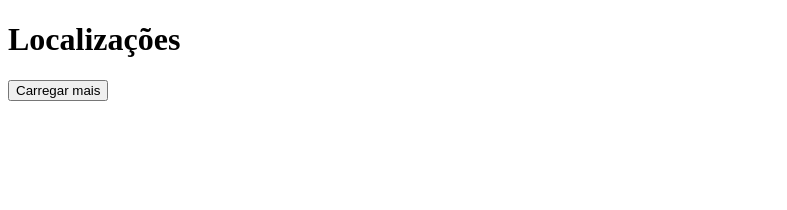
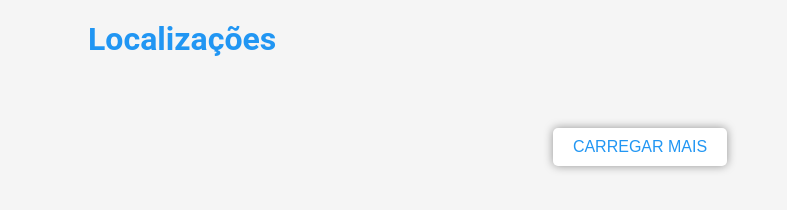
Before and after one commit to GuiguiEM/RickAndMorty-WebSite, a plain HTML site: page localizacoes/index.html in a window 1280 px wide. Shown: the whole page, without its empty margins (0-787 px from the left). Drawn offline with Linux system fonts and the light colour scheme; no server answers.

Commit message:
update 10

```diff
--- a/localizacoes/style.css
+++ b/localizacoes/style.css
@@ -1,4 +1,57 @@
+* {
+  margin: 0;
+  padding: 0;
+  box-sizing: border-box;
+}
+
+body {
+  font-family: 'Roboto', sans-serif;
+  background-color: #f5f5f5;
+  padding-bottom: 20px;
+}
+
+a {
+  text-decoration: none;
+  color: #000;
+}
+
+.container {
+  max-width: 1144px;
+  margin: 0 auto;
+  padding: 0 20px;
+}
+
+header {
+  display: flex;
+  justify-content: space-between;
+  align-items: center;
+  padding: 20px 0;
+}
+
+header h1 {
+  font-size: 32px;
+  color: #2196f3;
+}
+
+main {
+  width: 100%;
+  margin-top: 10px;
+  display: flex;
+  flex-direction: column;
+  align-items: center;
+  justify-content: center;
+}
+
+.locations {
+  display: flex;
+  flex-direction: column;
+  align-items: center;
+  justify-content: center;
+  width: 100%;
+}
+
 .locations-container {
+  width: 100%;
   display: grid;
   grid-template-columns: repeat(2, 1fr);
   gap: 20px;
@@ -7,17 +60,34 @@
 
 .location {
   background: #fff;
+  border-radius: 10px;
   padding: 20px;
-    border-radius: 10px;
-    box-shadow: 0 0 10px rgba(0, 0, 0, 0.2);
+  box-shadow: 0 0 10px rgba(0, 0, 0, 0.4);
 }
 
 .location h3 {
+  font-size: 18px;
   margin-bottom: 10px;
+  color: #333;
 }
 
 .location span {
   display: block;
+  font-size: 14px;
   margin-top: 5px;
-    font-size: 14px;
+  color: #555;
 }
+
+main button {
+  display: block;
+  margin: 20px auto;
+  padding: 10px 20px;
+  border: none;
+  border-radius: 5px;
+  background: #fff;
+  color: #2196f3;
+  font-size: 16px;
+  cursor: pointer;
+  text-transform: uppercase;
+  box-shadow: 0 0 10px rgba(0, 0, 0, 0.4);
+}
```
Lines whose indentation alone changed are shown as unchanged.
